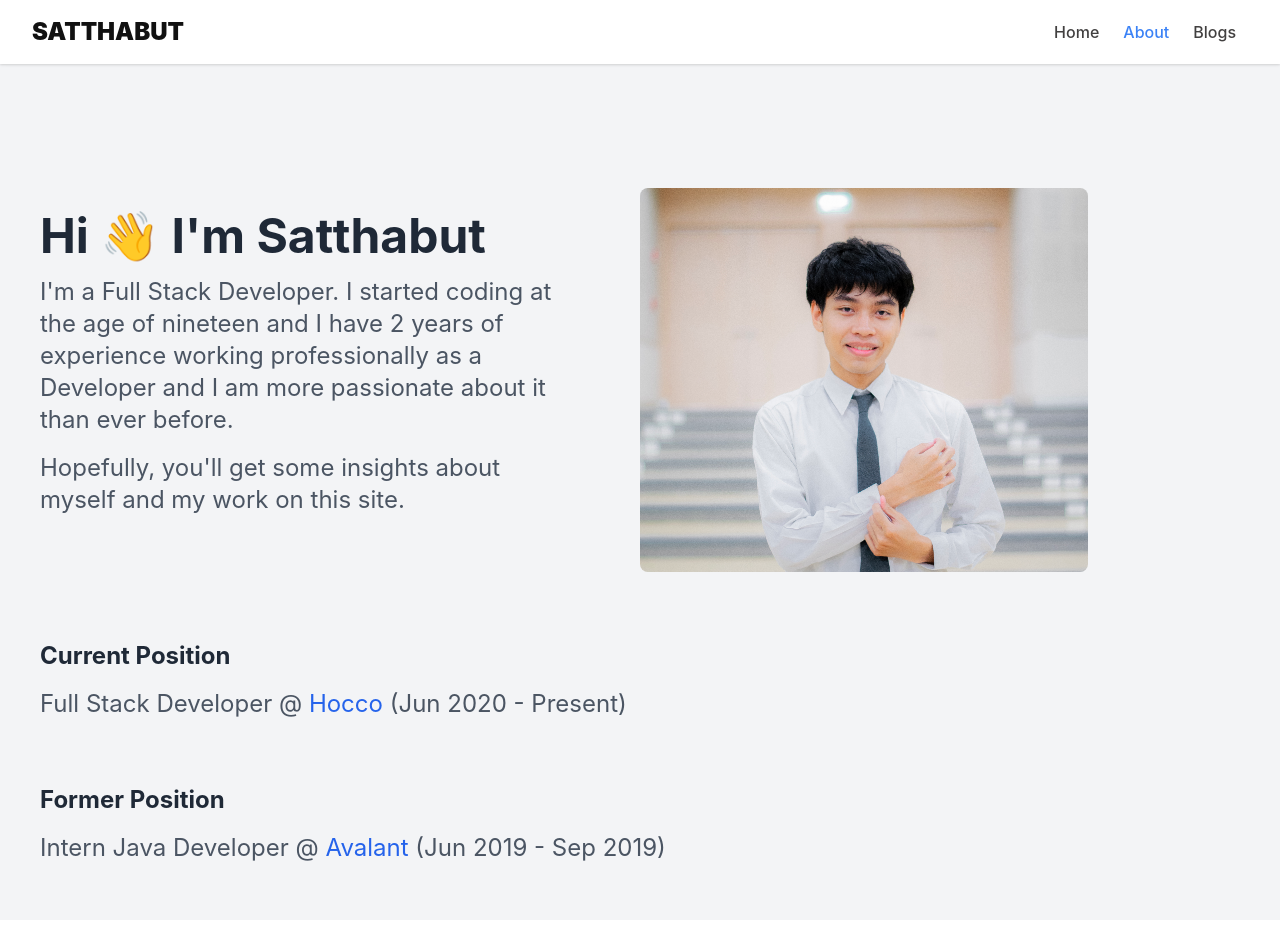
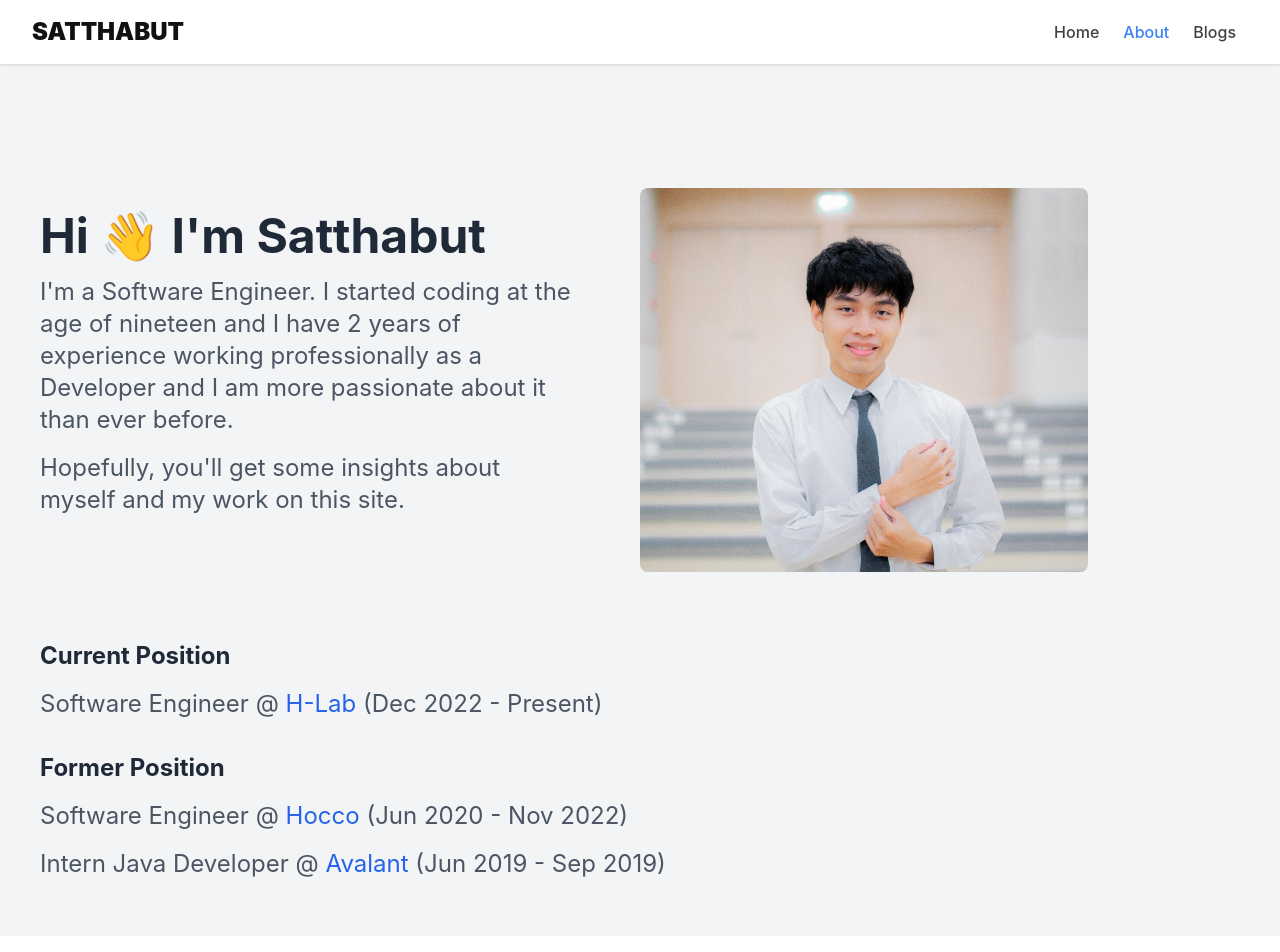
Before and after one commit to Yokk1e/portfolio-next-web, a Next.js app: page /about in a window 1280 px wide. Shown: the top 952 px of the page. Built offline with nearby package versions, Linux system fonts and the light colour scheme.

Commit message:
fix: update info

```diff
--- a/components/introduce.tsx
+++ b/components/introduce.tsx
@@ -147,7 +147,7 @@ const TopicWapper2 = styled.div`
     max-width: 768px;
   }
   @media (min-width: 1024px) {
-    padding-top: 4rem;
+    padding-top: 2rem;
     max-width: 1024px;
   }
   @media (min-width: 1280px) {
@@ -182,9 +182,9 @@ export function Introduce() {
           <IntroTextWapper>
             <IntroTextHeader>Hi 👋 I'm Satthabut</IntroTextHeader>
             <Text>
-              I'm a Full Stack Developer. I started coding at the age of
-              nineteen and I have 2 years of experience working professionally as
-              a Developer and I am more passionate about it than ever before.
+              I'm a Software Engineer. I started coding at the age of
+              nineteen and I have 2 years of experience working professionally
+              as a Developer and I am more passionate about it than ever before.
             </Text>
             <Text>
               Hopefully, you'll get some insights about myself and my work on
@@ -198,15 +198,25 @@ export function Introduce() {
         <TopicWapper>
           <TopicHeader>Current Position</TopicHeader>
           <Text>
-            Full Stack Developer @{" "}
-            <InternalLink href="https://hocco.co/" target="_blank">
-              Hocco
+            Software Engineer @{" "}
+            <InternalLink
+              href="https://www.hlabconsulting.com/"
+              target="_blank"
+            >
+              H-Lab
             </InternalLink>{" "}
-            (Jun 2020 - Present)
+            (Dec 2022 - Present)
           </Text>
         </TopicWapper>
         <TopicWapper2>
           <TopicHeader>Former Position</TopicHeader>
+          <Text>
+            Software Engineer @{" "}
+            <InternalLink href="https://hocco.co/" target="_blank">
+              Hocco
+            </InternalLink>{" "}
+            (Jun 2020 - Nov 2022)
+          </Text>
           <Text>
             Intern Java Developer @{" "}
             <InternalLink href="https://avlgb.com/" target="_blank">
```
